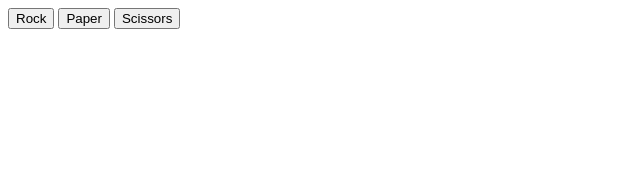
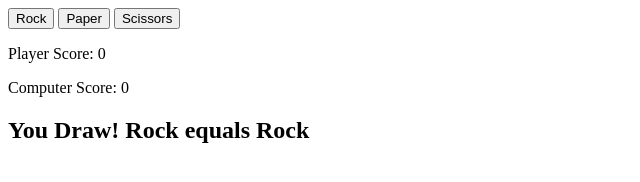
Before and after one commit to jcidp/rock-paper-scissors, a plain HTML site: page index.html in a window 1280 px wide. Both pictures are taken after a click on the button "Rock". Shown: the whole page, without its empty margins (0-640 px from the left). Drawn offline with Linux system fonts and the light colour scheme.

Commit message:
Add result displays

```diff
--- a/index.html
+++ b/index.html
@@ -12,7 +12,9 @@
     <button id="paper">Paper</button>
     <button id="scissors">Scissors</button>
     <div class="container">
-        <h2 id="round-result"></h2>
+        <p>Player Score: <span id="player_score">0</span></p>
+        <p>Computer Score: <span id="computer_score">0</span></p>
+        <h2 id="result"></h2>
     </div>
 </body>
 </html>
--- a/script.js
+++ b/script.js
@@ -1,12 +1,9 @@
-/* const rock_btn = document.querySelector("#rock");
-const paper_btn = document.querySelector("#paper");
-const scissors_btn = document.querySelector("#scissors"); */
 const buttons = document.querySelectorAll("button");
 
-buttons.forEach(btn => btn.addEventListener("click",
-    e => console.log(playRound(e.target.textContent, getComputerChoice()))));
-
-/* rock_btn.addEventListener("click", e => console.log(e.target)); */
+buttons.forEach(btn => btn.addEventListener("click", e => {
+    let result = document.querySelector("#result");
+    result.textContent = playRound(e.target.textContent, getComputerChoice());
+}));
 
 function getComputerChoice() {
     let randomNumber = Math.floor(Math.random() * 3) + 1;
```
